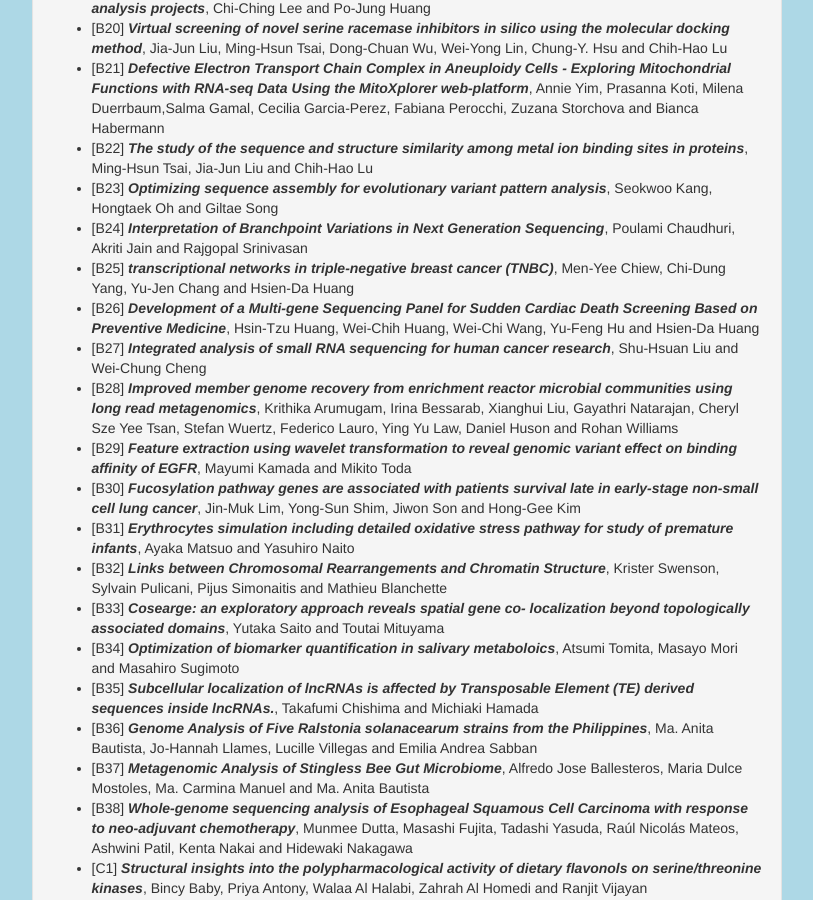
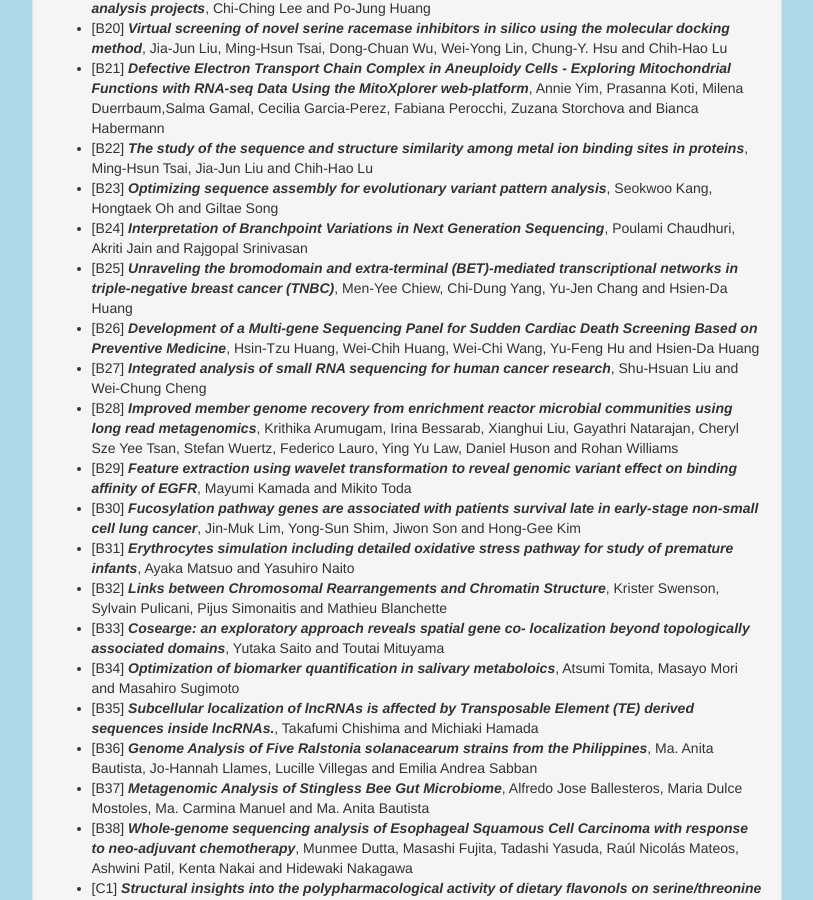
Before and after one commit to APBC2018/apbc2018.github.io, a Jekyll site: the page built from accepted_posters.md, in a window 1280 px wide and 900 px high, scrolled down 2291 px. Shown: the whole window, without its empty margins (331-1144 px from the left). Built offline with Jekyll 4.4.1, drawn with Linux system fonts in a browser that asks for light colours; our own code applies the rules of GitHub Pages for plain Markdown files.

Commit message:
fix the incorrect poster title

```diff
--- a/accepted_posters.md
+++ b/accepted_posters.md
@@ -56,7 +56,7 @@
 * [B22] __*The study of the sequence and structure similarity among metal ion binding sites in proteins*__, Ming-Hsun Tsai, Jia-Jun Liu and Chih-Hao Lu
 * [B23] __*Optimizing sequence assembly for evolutionary variant pattern analysis*__, Seokwoo Kang, Hongtaek Oh and Giltae Song
 * [B24] __*Interpretation of Branchpoint Variations in Next Generation Sequencing*__, Poulami Chaudhuri, Akriti Jain and Rajgopal Srinivasan
-* [B25] __*transcriptional networks in triple-negative breast cancer (TNBC)*__, Men-Yee Chiew, Chi-Dung Yang, Yu-Jen Chang and Hsien-Da Huang
+* [B25] __*Unraveling the bromodomain and extra-terminal (BET)-mediated transcriptional networks in triple-negative breast cancer (TNBC)*__, Men-Yee Chiew, Chi-Dung Yang, Yu-Jen Chang and Hsien-Da Huang
 * [B26] __*Development of a Multi-gene Sequencing Panel for Sudden Cardiac Death Screening Based on Preventive Medicine*__, Hsin-Tzu Huang, Wei-Chih Huang, Wei-Chi Wang, Yu-Feng Hu and Hsien-Da Huang
 * [B27] __*Integrated analysis of small RNA sequencing for human cancer research*__, Shu-Hsuan Liu and Wei-Chung Cheng
 * [B28] __*Improved member genome recovery from enrichment reactor microbial communities using long read metagenomics*__, Krithika Arumugam, Irina Bessarab, Xianghui Liu, Gayathri Natarajan, Cheryl Sze Yee Tsan, Stefan Wuertz, Federico Lauro, Ying Yu Law, Daniel Huson and Rohan Williams
```
